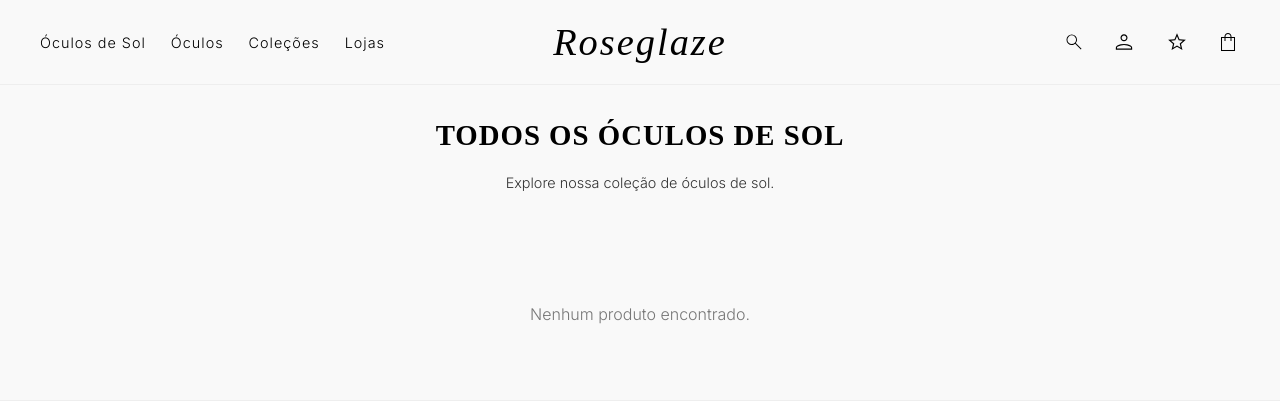
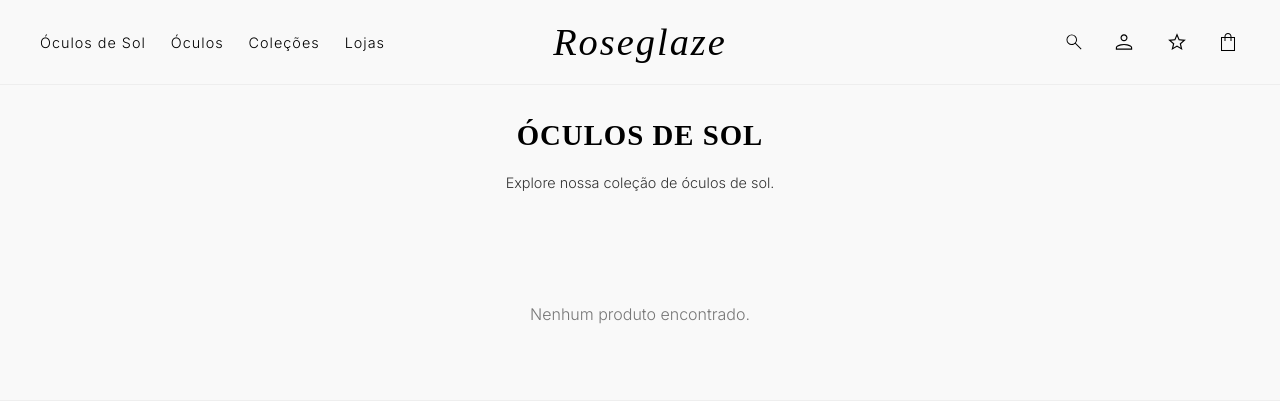
Before and after one commit to izzyasi/Roseglaze, a PHP site: page /catalogo.php?tipo=Sol in a window 1280 px wide. Shown: the top 401 px of the page. Run offline with PHP 8.4, Linux system fonts and the light colour scheme; data that the repository does not hold is empty; a stand-in replaces the project's code that opens the database connection; some web fonts are replaced.

Commit message:
refactor: atualiza nome de pagina

```diff
--- a/catalogo.php
+++ b/catalogo.php
@@ -11,7 +11,7 @@ $descricao_pagina = "Descubra a nossa gama completa de óculos.";
 $imagem_banner = null;
 
 if ($tipo_produto === 'Sol') {
-    $titulo_pagina = "TODOS OS ÓCULOS DE SOL";
+    $titulo_pagina = "ÓCULOS DE SOL";
     $descricao_pagina = "Explore nossa coleção de óculos de sol.";
 } elseif ($tipo_produto === 'Sem Grau') {
     $titulo_pagina = "ÓCULOS DE GRAU";
```
